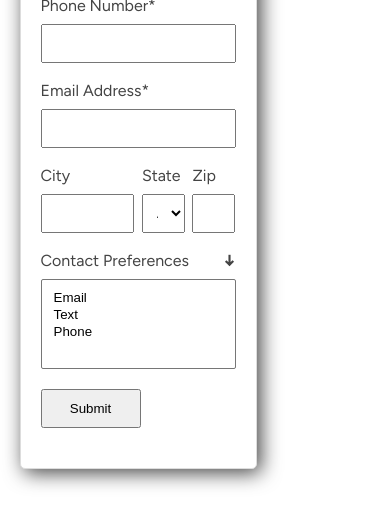
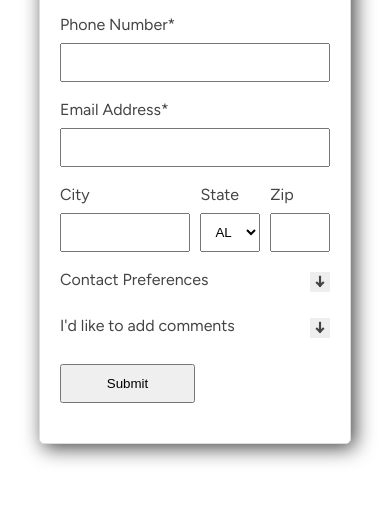
Before and after one commit to ramar-work/rwk_formdata, a plain HTML site: page html/index.html in a window 390 px wide. Shown: the part 180-706 px from the top of the page. Drawn offline with Linux system fonts and the light colour scheme.

Commit message:
Selective view properties added.

```diff
--- a/html/app.css
+++ b/html/app.css
@@ -93,10 +93,6 @@ div > input {
 	width: 100%;
 }
 
-form > div > textarea {
-	width: 90%;
-}
-
 form label {
 	margin-bottom: 10px;
 }
@@ -108,6 +104,11 @@ form select {
 form input, form textarea, form select {
 	position: relative;
 	padding: 10px;
+	width: 100%;
+}
+
+form textarea {
+	height: 150px;
 }
 
 label,input {
@@ -118,3 +119,38 @@ body {
 	background-image: url("../assets/z1.avif");
 	background-size: 120%;
 }
+
+
+.toggle, .toggled {
+	font-weight: bold;
+/*content: &darr;*/
+	width: 20px;
+	height: 20px;
+	background: #eee;
+	display: flex;
+	align-items: center;
+	justify-content: space-around;
+}
+
+.toggled {
+	transform: rotate(180deg);/* translate(0,10px);*/
+}
+
+.showhide {
+	width:100%;
+	display:flex;
+	align-items:top;
+	justify-content:space-between;
+}
+
+@media screen and (max-width: 666px) {
+
+	form {
+		box-sizing: border-box;
+		max-width: 600px;
+		min-width: 250px;
+		width: 80%;
+		margin: 10%;
+	}
+
+}
--- a/html/app.js
+++ b/html/app.js
@@ -9,9 +9,15 @@
 document.addEventListener( "alpine:init", () => {
 
 	Alpine.data( "app", () => ({
+
+		showPreferences: false,
+
+		showComments: false,
+
 		show() {
 			//console.log( $formdata );
 		}
+
 	}))
 
 })
--- a/html/index.html
+++ b/html/index.html
@@ -45,6 +45,7 @@
 			<label>Phone Number*</label>
 			<input name="number">
 		</div>
+
 		<div>
 			<label>Email Address*</label>
 			<input name="email" >
@@ -126,30 +127,26 @@
 		</div>
 
 		<div>
-			<div style="width:100%;display:flex;align-items:top;justify-content:space-between;">
+			<div class="showhide">
 				<label>Contact Preferences</label>
-				<div style="font-weight: bold;">&darr;</div>
+				<div @click="showPreferences = !showPreferences"
+					:class="showPreferences ? 'toggled' : 'toggle'">&darr;</div>
 			</div>
-			<select name="preferences" style="display: block" multiple>
+			<select x-transition x-show="showPreferences" name="preferences" style="display: block" multiple>
 				<option value="email">Email</option>
 				<option value="text">Text</option>
 				<option value="phone">Phone</option>
 			</select>
 		</div>
-		<!--
-		<div class="half">
-			<div style="display: flex; gap: 8%;">
-				<p>I'd like to add comments</p>
-				<input type="checkbox">
-			</div>
-			<div></div>
-		</div>
 
 		<div>
-			<label>Comments</label>
-			<textarea name="comments"></textarea>
+			<div class="showhide">
+				<label>I'd like to add comments</label>
+				<div @click="showComments = !showComments"
+					:class="showComments ? 'toggled' : 'toggle'">&darr;</div>
+			</div>
+			<textarea x-transition x-show="showComments" name="comments"></textarea>
 		</div>
-		-->
 
 		<div>
 			<input type="submit" value="Submit" style="width:50%; min-width: 100px; max-width: 200px;">
```
